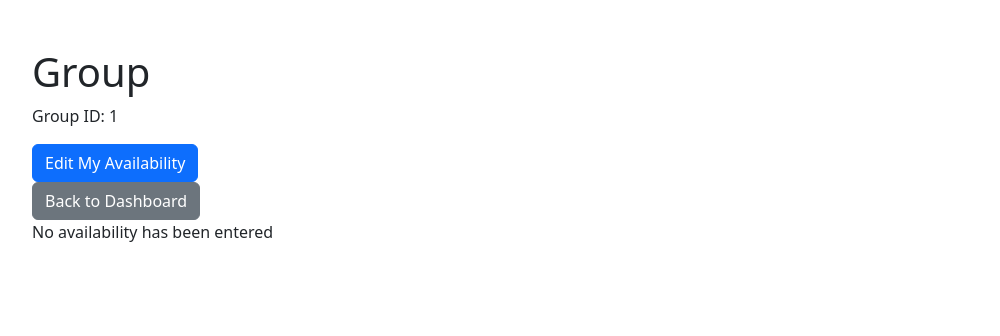
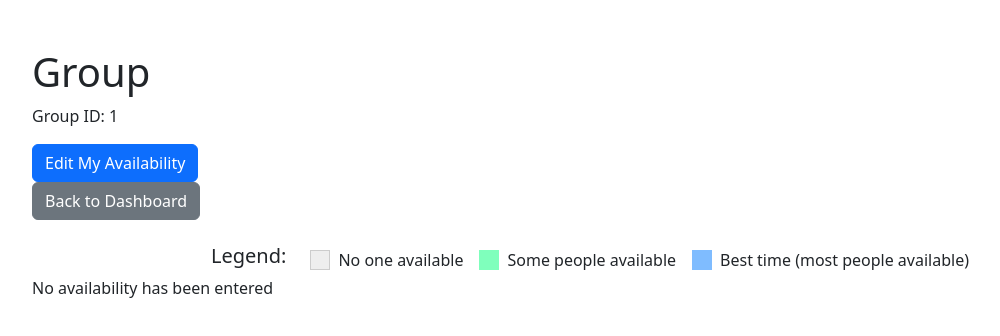
Before and after one commit to ParthP22/Planify, a Next.js app in the folder planify/: page /group/1 in a window 1280 px wide. Shown: the top 336 px of the page, without its empty margins (50-1050 px from the left). Built offline with nearby package versions, Linux system fonts and the light colour scheme; no server answers; the database is empty.

Commit message:
feat: added a Legend to indicate what the colors on the schedule mean on the group page

```diff
--- a/planify/src/app/group/[groupId]/page.tsx
+++ b/planify/src/app/group/[groupId]/page.tsx
@@ -116,6 +116,51 @@ export default function GroupPage() {
                 Back to Dashboard
             </button>
 
+            <div className="mt-4 container d-flex justify-content-center gap-4">
+                <h5>Legend: </h5>
+
+                <div className="d-flex align-items-center gap-3 flex-wrap">
+
+                    <div className="d-flex align-items-center">
+                        <div
+                          style={{
+                            width: "20px",
+                            height: "20px",
+                            backgroundColor: "#EEEEEE",
+                            marginRight: "8px",
+                            border: "1px solid #ccc"
+                          }}
+                        />
+                        <span>No one available</span>
+                    </div>
+
+                    <div className="d-flex align-items-center">
+                        <div
+                          style={{
+                            width: "20px",
+                            height: "20px",
+                            backgroundColor: "rgba(0, 255, 123, 0.5)",
+                            marginRight: "8px"
+                          }}
+                        />
+                        <span>Some people available</span>
+                    </div>
+
+                    <div className="d-flex align-items-center">
+                        <div
+                          style={{
+                            width: "20px",
+                            height: "20px",
+                            backgroundColor: "rgba(0, 123, 255, 0.5)",
+                            marginRight: "8px"
+                          }}
+                        />
+                        <span>Best time (most people available)</span>
+                    </div>
+
+                </div>
+            </div>
+
             {/* Availability Grid */}
               {overlap.length === 0 ? (
                   <p>No availability has been entered</p>
```
